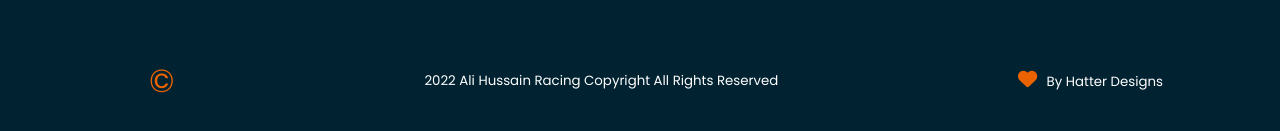
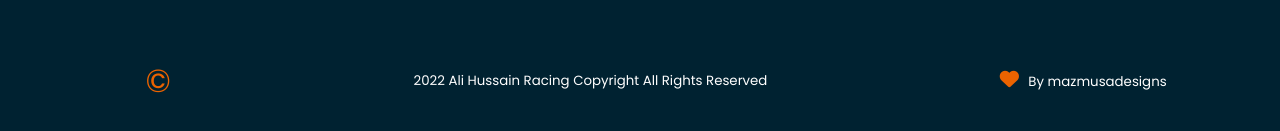
Before and after one commit to hatter8/AHR-site-df, a plain HTML site: page index.html in a window 1280 px wide. Shown: the part 5807-5938 px from the top of the page. Drawn offline with Linux system fonts and the light colour scheme.

Commit message:
Update index.html
footer updated

```diff
--- a/index.html
+++ b/index.html
@@ -4,7 +4,7 @@
         <meta charset="utf-8">
         <meta name="viewport" content="width=device-width, initial-scale=1, shrink-to-fit=no">
         <meta name="description" content="">
-        <meta name="author" content="Hatter Designs">
+        <meta name="author" content="mazmusadesigns">
         <meta name="" content="">
         <link rel="canonical" href="">
         <title>AHRacing</title>
@@ -308,7 +308,7 @@
                     <div class="copyr-block">
                         <span class="copyr-icon">&copy;</span>
                         <small class="copyr">2022 Ali Hussain Racing Copyright All Rights Reserved</small>
-                        <small class="made"><span class="fa fa-heart heart-icon"></span>  By Hatter Designs</small>
+                        <small class="made"><span class="fa fa-heart heart-icon"></span>  By mazmusadesigns</small>
                     </div>
                 </div>
             </div>
```
